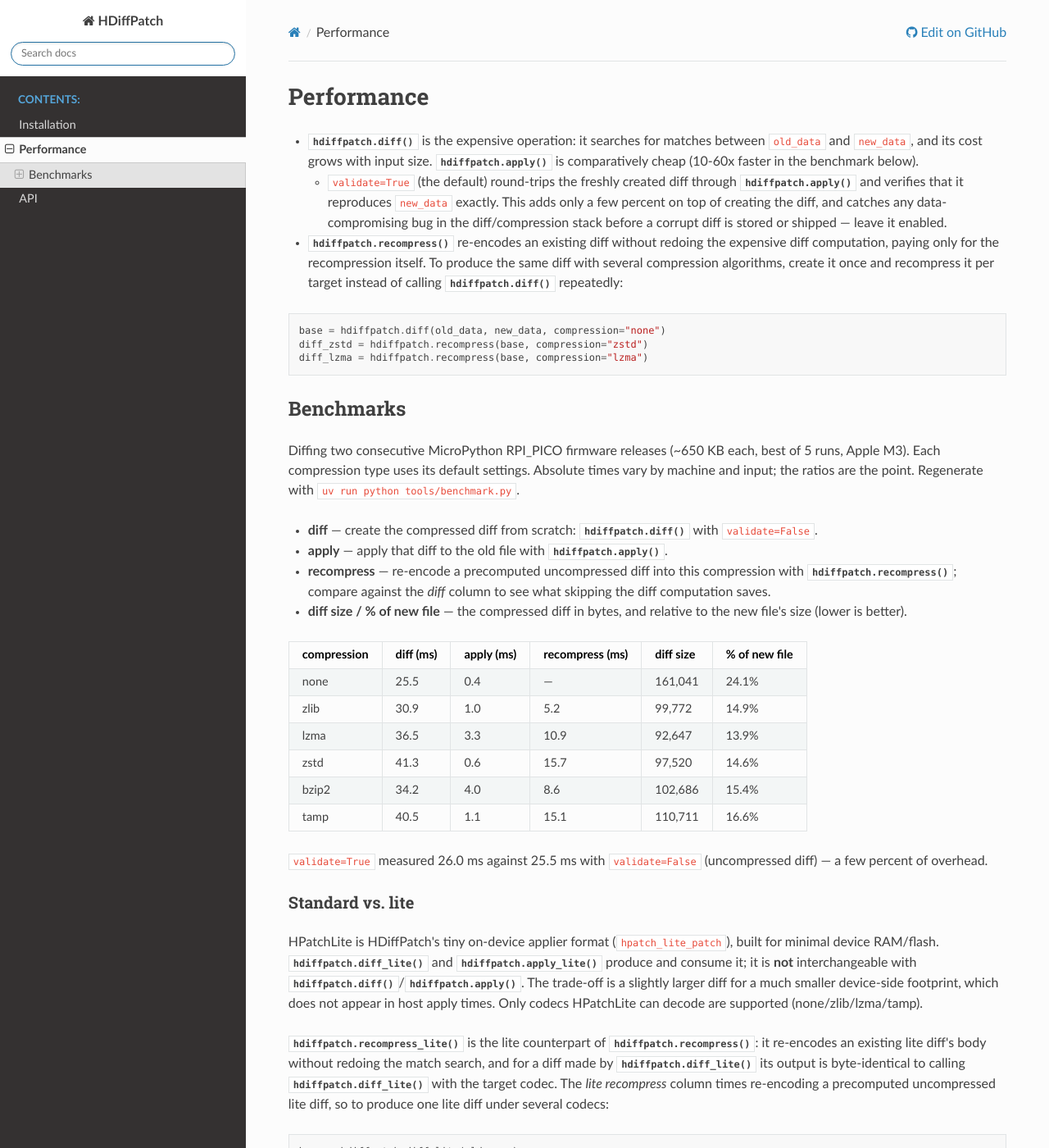
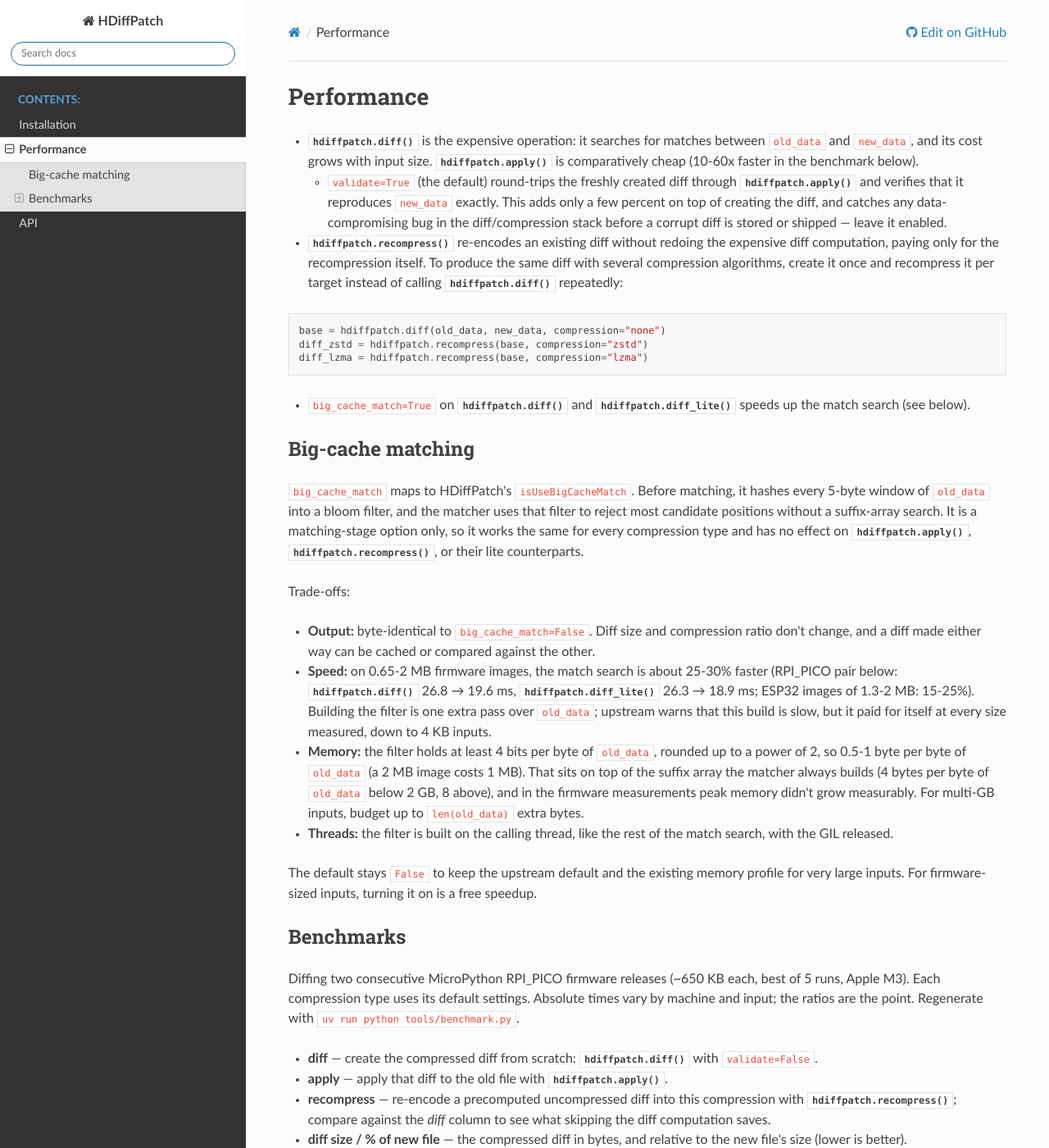
Before and after one commit to BrianPugh/hdiffpatch-python, a Sphinx documentation site: the page built from docs/source/Performance.rst, in a window 1280 px wide and 1400 px high. Shown: the whole window at 82% size. Built offline with Sphinx 7.4.7 and the Read the Docs theme 3.1.0, drawn with Linux system fonts in a browser that asks for light colours.

Commit message:
Add big_cache_match option to diff and diff_lite
Exposes HDiffPatch's isUseBigCacheMatch: a bloom filter over old_data's
5-byte windows that lets the matcher skip most suffix-array searches.
Output is byte-identical; matching is ~25-30% faster on firmware-sized
inputs for 0.5-1 byte of memory per byte of old_data. Default stays off.

Co-Authored-By: Claude Opus 5.5 <noreply@anthropic.com>
Claude-Session: https://claude.ai/code/session_018Q8h6JBP3Q6WX9fthsSAPe

```diff
--- a/docs/source/Performance.rst
+++ b/docs/source/Performance.rst
@@ -12,6 +12,22 @@ Performance
    base = hdiffpatch.diff(old_data, new_data, compression="none")
    diff_zstd = hdiffpatch.recompress(base, compression="zstd")
    diff_lzma = hdiffpatch.recompress(base, compression="lzma")
+
+* ``big_cache_match=True`` on :func:`hdiffpatch.diff` and :func:`hdiffpatch.diff_lite` speeds up the match search (see below).
+
+Big-cache matching
+------------------
+
+``big_cache_match`` maps to HDiffPatch's ``isUseBigCacheMatch``. Before matching, it hashes every 5-byte window of ``old_data`` into a bloom filter, and the matcher uses that filter to reject most candidate positions without a suffix-array search. It is a matching-stage option only, so it works the same for every compression type and has no effect on :func:`hdiffpatch.apply`, :func:`hdiffpatch.recompress`, or their lite counterparts.
+
+Trade-offs:
+
+* **Output:** byte-identical to ``big_cache_match=False``. Diff size and compression ratio don't change, and a diff made either way can be cached or compared against the other.
+* **Speed:** on 0.65-2 MB firmware images, the match search is about 25-30% faster (RPI_PICO pair below: :func:`hdiffpatch.diff` 26.8 → 19.6 ms, :func:`hdiffpatch.diff_lite` 26.3 → 18.9 ms; ESP32 images of 1.3-2 MB: 15-25%). Building the filter is one extra pass over ``old_data``; upstream warns that this build is slow, but it paid for itself at every size measured, down to 4 KB inputs.
+* **Memory:** the filter holds at least 4 bits per byte of ``old_data``, rounded up to a power of 2, so 0.5-1 byte per byte of ``old_data`` (a 2 MB image costs 1 MB). That sits on top of the suffix array the matcher always builds (4 bytes per byte of ``old_data`` below 2 GB, 8 above), and in the firmware measurements peak memory didn't grow measurably. For multi-GB inputs, budget up to ``len(old_data)`` extra bytes.
+* **Threads:** the filter is built on the calling thread, like the rest of the match search, with the GIL released.
+
+The default stays ``False`` to keep the upstream default and the existing memory profile for very large inputs. For firmware-sized inputs, turning it on is a free speedup.
 
 Benchmarks
 ----------
```
Also changed, not shown: 3 other files.
